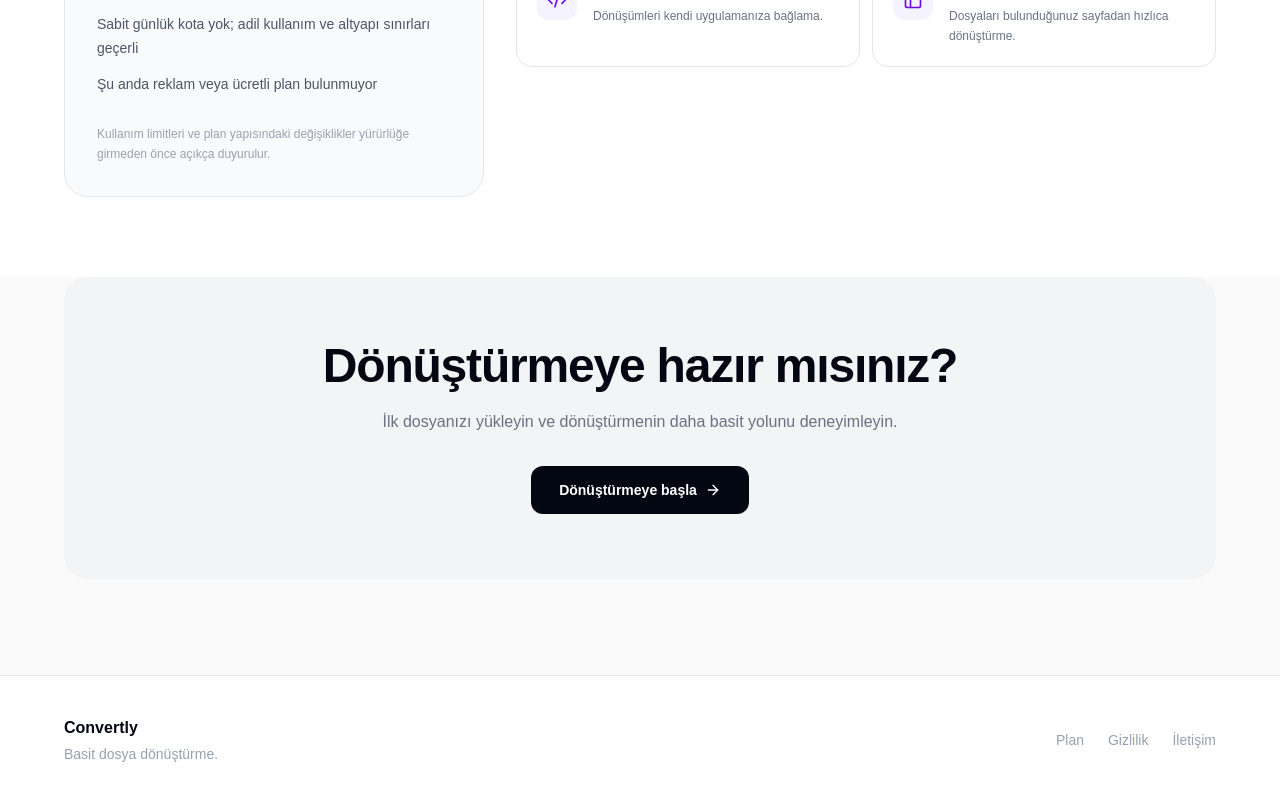
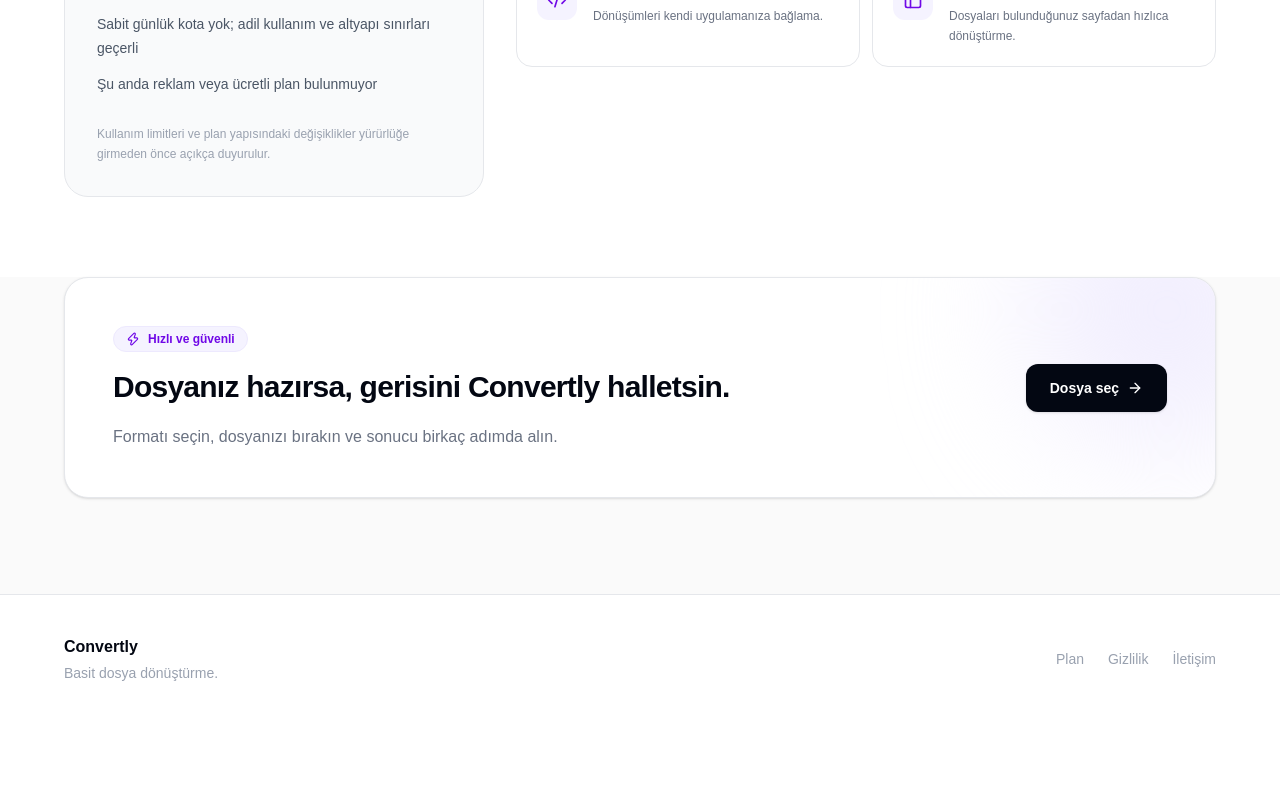
Before and after one commit to donmwz/converter, a Next.js app: page / in a window 1280 px wide. Shown: the part 4889-5689 px from the top of the page. After the commit the page ends 5612 px from the top, so only its background shows below. Built offline with nearby package versions, Linux system fonts and the light colour scheme; no server answers.

Commit message:
style: guvenli mod navbar ve ana sayfa cta yenile

```diff
--- a/app/components/user-nav.tsx
+++ b/app/components/user-nav.tsx
@@ -7,7 +7,7 @@ import { useRouter } from "next/navigation";
 
 type User = { fullName: string; email: string };
 
-export default function UserNav() {
+export default function UserNav({ dark = false }: { dark?: boolean }) {
   const [user, setUser] = useState<User | null | undefined>(undefined);
   const [open, setOpen] = useState(false);
   const root = useRef<HTMLDivElement>(null);
@@ -54,14 +54,14 @@ export default function UserNav() {
     router.refresh();
   };
 
-  if (user === undefined) return <div className="h-10 w-28 animate-pulse rounded-lg bg-gray-100" />;
+  if (user === undefined) return <div className={`h-10 w-28 animate-pulse rounded-lg ${dark ? "bg-white/10" : "bg-gray-100"}`} />;
   if (!user) {
     return (
       <div className="flex items-center gap-3">
-        <Link href="/login" className="hidden rounded-lg px-4 py-2 text-sm font-medium text-gray-600 transition hover:bg-gray-100 hover:text-gray-950 sm:block">
+        <Link href="/login" className={`hidden rounded-lg px-4 py-2 text-sm font-medium transition sm:block ${dark ? "text-slate-300 hover:bg-white/[0.07] hover:text-white" : "text-gray-600 hover:bg-gray-100 hover:text-gray-950"}`}>
           Giriş yap
         </Link>
-        <Link href="/onboarding" className="rounded-lg bg-gray-950 px-5 py-2.5 text-sm font-semibold text-white transition hover:bg-gray-800">
+        <Link href="/onboarding" className={`rounded-lg px-5 py-2.5 text-sm font-semibold transition ${dark ? "bg-white text-slate-950 hover:bg-slate-200" : "bg-gray-950 text-white hover:bg-gray-800"}`}>
           Başlayın
         </Link>
       </div>
@@ -70,20 +70,20 @@ export default function UserNav() {
 
   return (
     <div ref={root} className="relative">
-      <button type="button" onClick={() => setOpen((value) => !value)} aria-expanded={open} className="group flex items-center gap-3 rounded-xl border border-gray-200 bg-white py-1.5 pl-1.5 pr-3 text-left shadow-sm transition hover:border-gray-300 hover:shadow-md">
+      <button type="button" onClick={() => setOpen((value) => !value)} aria-expanded={open} className={`group flex items-center gap-3 rounded-xl border py-1.5 pl-1.5 pr-3 text-left transition ${dark ? "border-white/10 bg-white/[0.055] shadow-lg shadow-black/10 hover:border-white/20 hover:bg-white/[0.08]" : "border-gray-200 bg-white shadow-sm hover:border-gray-300 hover:shadow-md"}`}>
         <span className="relative flex h-10 w-10 items-center justify-center overflow-hidden rounded-[10px] bg-gradient-to-br from-gray-800 via-gray-950 to-slate-700 text-white shadow-inner">
           <span className="absolute -right-2 -top-2 h-7 w-7 rounded-full bg-sky-300/25 blur-md" />
           <UserRound className="relative h-5 w-5" strokeWidth={1.8} />
           <span className="absolute bottom-0.5 right-0.5 h-2.5 w-2.5 rounded-full border-2 border-gray-950 bg-emerald-400" />
         </span>
         <span className="hidden sm:block">
-          <span className="block max-w-36 truncate text-sm font-semibold text-gray-900">{user.fullName}</span>
-          <span className="block max-w-36 truncate text-xs text-gray-400">Profilim</span>
+          <span className={`block max-w-36 truncate text-sm font-semibold ${dark ? "text-white" : "text-gray-900"}`}>{user.fullName}</span>
+          <span className={`block max-w-36 truncate text-xs ${dark ? "text-slate-400" : "text-gray-400"}`}>Profilim</span>
         </span>
         <ChevronDown className={`h-4 w-4 text-gray-400 transition-transform duration-200 group-hover:text-gray-600 ${open ? "rotate-180" : ""}`} />
       </button>
       {open && (
-        <div className="absolute right-0 z-50 mt-2 w-56 overflow-hidden rounded-xl border border-gray-200 bg-white p-2 shadow-xl">
+        <div className={`absolute right-0 z-50 mt-2 w-56 overflow-hidden rounded-xl border p-2 shadow-xl ${dark ? "border-white/10 bg-[#151920] shadow-black/30" : "border-gray-200 bg-white"}`}>
           <div className="border-b border-gray-100 px-3 py-2">
             <p className="truncate text-sm font-medium text-gray-900">{user.fullName}</p>
             <p className="truncate text-xs text-gray-400">{user.email}</p>
--- a/app/page.tsx
+++ b/app/page.tsx
@@ -793,14 +793,14 @@ export default function Home() {
       )}
 
       {/* NAVBAR */}
-      <ScrollAwareHeader className="border-b border-gray-200 bg-white/95 shadow-sm backdrop-blur-xl">
+      <ScrollAwareHeader className={`border-b backdrop-blur-xl ${privacyMode ? "border-white/[0.08] bg-[#0b0d10]/90 shadow-lg shadow-black/20" : "border-gray-200 bg-white/95 shadow-sm"}`}>
         <div className="mx-auto flex h-20 max-w-7xl items-center justify-between px-6">
 
           <div className="flex items-center gap-12">
 
             <a
               href="#"
-              className="text-xl font-bold tracking-tight text-gray-950"
+              className={`text-xl font-bold tracking-tight ${privacyMode ? "text-white" : "text-gray-950"}`}
             >
               Convertly
             </a>
@@ -809,35 +809,35 @@ export default function Home() {
 
               <a
                 href="#convert"
-                className="text-sm font-medium text-gray-600 transition hover:text-gray-950"
+                className={`text-sm font-medium transition ${privacyMode ? "text-slate-400 hover:text-white" : "text-gray-600 hover:text-gray-950"}`}
               >
                 Dönüştür
               </a>
 
               <a
                 href="#tools"
-                className="text-sm font-medium text-gray-600 transition hover:text-gray-950"
+                className={`text-sm font-medium transition ${privacyMode ? "text-slate-400 hover:text-white" : "text-gray-600 hover:text-gray-950"}`}
               >
                 Araçlar
               </a>
 
               <a
                 href="#how-it-works"
-                className="text-sm font-medium text-gray-600 transition hover:text-gray-950"
+                className={`text-sm font-medium transition ${privacyMode ? "text-slate-400 hover:text-white" : "text-gray-600 hover:text-gray-950"}`}
               >
                 Nasıl çalışır
               </a>
 
               <a
                 href="#pricing"
-                className="text-sm font-medium text-gray-600 transition hover:text-gray-950"
+                className={`text-sm font-medium transition ${privacyMode ? "text-slate-400 hover:text-white" : "text-gray-600 hover:text-gray-950"}`}
               >
                 Plan
               </a>
 
               <a
                 href="/belge-ai"
-                className="group relative inline-flex items-center gap-2 overflow-hidden rounded-full bg-gray-950 px-3.5 py-2 text-sm font-semibold text-white shadow-sm transition duration-300 hover:-translate-y-0.5 hover:shadow-lg hover:shadow-violet-200/50"
+                className={`group relative inline-flex items-center gap-2 overflow-hidden rounded-full px-3.5 py-2 text-sm font-semibold text-white transition duration-300 hover:-translate-y-0.5 hover:shadow-lg ${privacyMode ? "border border-violet-300/20 bg-violet-400/10 shadow-sm shadow-violet-950/30 hover:bg-violet-400/15 hover:shadow-violet-950/50" : "bg-gray-950 shadow-sm hover:shadow-violet-200/50"}`}
               >
                 <span aria-hidden="true" className="absolute inset-0 bg-gradient-to-r from-cyan-400/0 via-violet-400/20 to-fuchsia-400/0 opacity-0 transition group-hover:opacity-100" />
                 <Sparkles className="relative h-3.5 w-3.5 text-violet-200 transition group-hover:rotate-12 group-hover:text-white" />
@@ -849,7 +849,7 @@ export default function Home() {
 
           </div>
 
-          <UserNav />
+          <UserNav dark={privacyMode} />
 
         </div>
       </ScrollAwareHeader>
@@ -1511,25 +1511,34 @@ export default function Home() {
 
       <section className={`px-6 pb-24 ${privacyMode ? "bg-[#0b0d10]" : ""}`}>
 
-        <div className={`mx-auto max-w-6xl rounded-3xl border px-8 py-16 text-center md:px-16 ${privacyMode ? "border-white/10 bg-gradient-to-br from-white/[0.07] to-white/[0.025]" : "border-transparent bg-gray-100"}`}>
-
-          <div className="mx-auto max-w-2xl">
-
-            <h2 className={`text-3xl font-bold tracking-tight md:text-5xl ${privacyMode ? "text-white" : "text-gray-950"}`}>
-              Dönüştürmeye hazır mısınız?
+        <div className={`relative mx-auto max-w-6xl overflow-hidden rounded-3xl border px-7 py-10 md:px-12 md:py-12 ${privacyMode ? "border-white/10 bg-[#11151b]" : "border-gray-200 bg-white shadow-sm"}`}>
+          <div aria-hidden="true" className={`absolute -right-24 -top-28 h-72 w-72 rounded-full blur-3xl ${privacyMode ? "bg-violet-500/15" : "bg-violet-100/70"}`} />
+
+          <div className="relative flex flex-col items-start justify-between gap-8 text-left md:flex-row md:items-center">
+
+            <div className="max-w-2xl">
+
+              <span className={`inline-flex items-center gap-2 rounded-full border px-3 py-1 text-xs font-semibold ${privacyMode ? "border-white/10 bg-white/[0.05] text-violet-200" : "border-violet-100 bg-violet-50 text-violet-700"}`}>
+                <Zap className="h-3.5 w-3.5" /> Hızlı ve güvenli
+              </span>
+
+            <h2 className={`mt-4 text-2xl font-bold tracking-tight md:text-3xl ${privacyMode ? "text-white" : "text-gray-950"}`}>
+              Dosyanız hazırsa, gerisini Convertly halletsin.
             </h2>
 
             <p className={`mt-5 ${privacyMode ? "text-gray-400" : "text-gray-500"}`}>
-              İlk dosyanızı yükleyin ve dönüştürmenin daha basit yolunu deneyimleyin.
+              Formatı seçin, dosyanızı bırakın ve sonucu birkaç adımda alın.
             </p>
+
+            </div>
 
 
             <a
               href="#convert"
-              className={`mt-8 inline-flex items-center gap-2 rounded-xl px-7 py-3.5 text-sm font-semibold transition ${privacyMode ? "bg-white text-gray-950 hover:bg-gray-200" : "bg-gray-950 text-white hover:bg-gray-800"}`}
+              className={`inline-flex shrink-0 items-center gap-2 rounded-xl px-6 py-3.5 text-sm font-semibold shadow-sm transition hover:-translate-y-0.5 ${privacyMode ? "bg-white text-gray-950 hover:bg-gray-200" : "bg-gray-950 text-white hover:bg-gray-800"}`}
             >
 
-              Dönüştürmeye başla
+              Dosya seç
 
               <ArrowRight className="h-4 w-4" />
 
```
